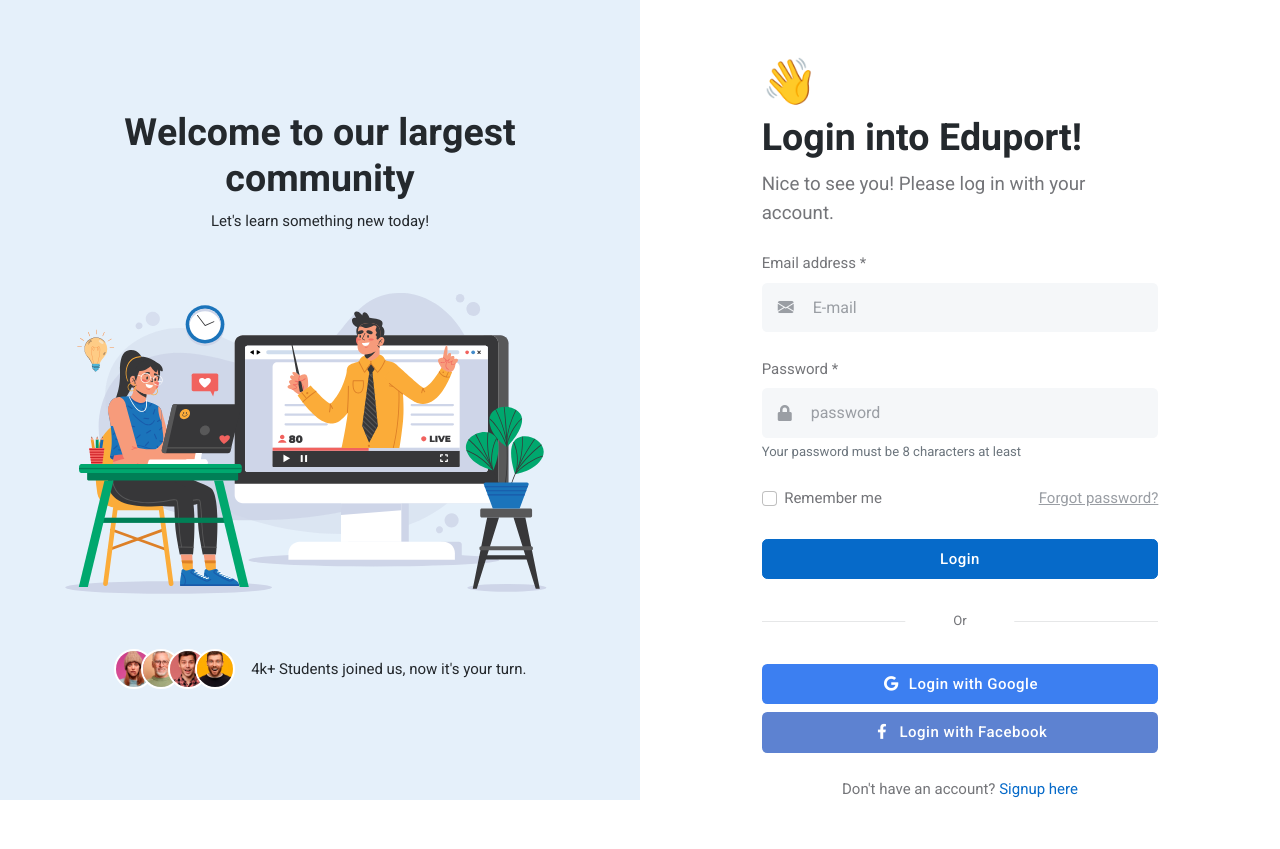
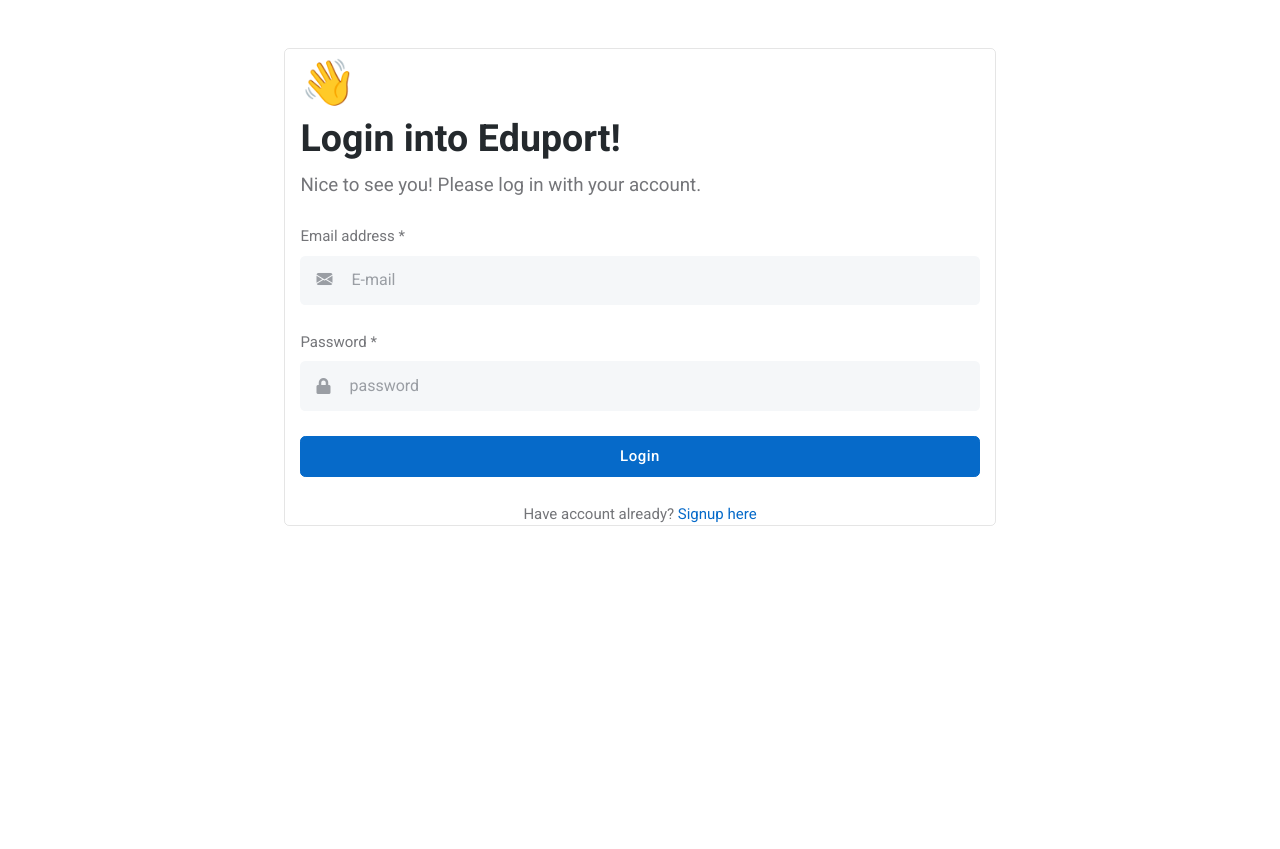
Before and after one commit to rithsreynang/G4-Googleclass, a PHP site: page /user-signin in a window 1280 px wide. After the commit the page ends 526 px from the top, so only its background shows below. Run offline with PHP 8.4, Linux system fonts and the light colour scheme.

Commit message:
[feat] crate from sign up or create account #G4-6

```diff
--- a/authentication_router.php
+++ b/authentication_router.php
@@ -2,8 +2,9 @@
 $uri = parse_url($_SERVER['REQUEST_URI'])['path'];
 $page = "";
 $routes = [
-    '/user-signin' => 'controllers/signin/signin.controller.php',
-    '/user-signup' => 'controllers/signup/signup.controller.php',
+    '/user-signin' => 'controllers/authentication/signin.controller.php',
+    '/user-signup' => 'controllers/authentication/signup.controller.php',
+    '/user-signout' => 'controllers/authentication/signout.controller.php',
 ];
 
 if (array_key_exists($uri, $routes)) {
--- /dev/null
+++ b/controllers/authentication/signin.controller.php
@@ -0,0 +1,2 @@
+<?php
+require "views/authentication/signin.view.php";
--- /dev/null
+++ b/controllers/authentication/signup.controller.php
@@ -0,0 +1,2 @@
+<?php
+require "views/authentication/signup.view.php";
--- a/controllers/signin/signin.controller.php
+++ /dev/null
@@ -1,3 +0,0 @@
-<?php
-
-require "views/signin/signin.view.php";
--- a/controllers/signup/signup.controller.php
+++ /dev/null
@@ -1,2 +0,0 @@
-<?php
-require "views/signup/signup.view.php";
--- /dev/null
+++ b/views/authentication/signin.view.php
@@ -0,0 +1,85 @@
+<!DOCTYPE html>
+<html lang="en">
+<head>
+	<title>E - Classroom</title>
+	<!-- Meta Tags -->
+	<meta charset="utf-8">
+	<meta name="viewport" content="width=device-width, initial-scale=1, shrink-to-fit=no">
+	<meta name="author" content="Webestica.com">
+	<meta name="description" content="Eduport- LMS, Education and Course Theme">
+	<!-- Favicon -->
+	<link rel="shortcut icon" href="assets/images/favicon.ico">
+	<!-- Google Font -->
+	<link rel="preconnect" href="https://fonts.googleapis.com">
+	<link rel="preconnect" href="https://fonts.gstatic.com" crossorigin>
+	<link rel="stylesheet" href="https://fonts.googleapis.com/css2?family=Heebo:wght@400;500;700&family=Roboto:wght@400;500;700&display=swap">
+	<!-- Plugins CSS -->
+	<link rel="stylesheet" type="text/css" href="vendor/font-awesome/css/all.min.css">
+	<link rel="stylesheet" type="text/css" href="vendor/bootstrap-icons/bootstrap-icons.css">
+	<!-- Theme CSS -->
+	<link id="style-switch" rel="stylesheet" type="text/css" href="vendor/css/style.css">
+</head>
+<body>
+<!-- **************** MAIN CONTENT START **************** -->
+<main>
+	<section class="p-0 d-flex align-items-center position-relative overflow-hidden">
+		<div class="container-fluid">
+			<div class="row">
+				<!-- Right -->
+				<div class="col-12 col-lg-10 m-auto">
+					<div class=" row my-5">
+						<div class="col-sm-10  col-xl-8 m-auto border rounded">
+							<!-- Title -->
+							<span class="mb-0 fs-1">👋</span>
+							<h1 class="fs-2">Login into Eduport!</h1>
+							<p class="lead mb-4">Nice to see you! Please log in with your account.</p>
+							<!-- Form START -->
+							<form action="../../\controllers\authentication\check_login.controller.php" method='POST'>
+								<!-- Email -->
+								<div class="mb-4">
+									<label for="exampleInputEmail1" class="form-label">Email address *</label>
+									<div class="input-group input-group-lg">
+										<span class="input-group-text bg-light rounded-start border-0 text-secondary px-3"><i class="bi bi-envelope-fill"></i></span>
+										<input type="email" class="form-control border-0 bg-light rounded-end ps-1" placeholder="E-mail" id="exampleInputEmail1" name='email'>
+									</div>
+								</div>
+								<!-- Password -->
+								<div class="mb-4">
+									<label for="inputPassword5" class="form-label">Password *</label>
+									<div class="input-group input-group-lg">
+										<span class="input-group-text bg-light rounded-start border-0 text-secondary px-3"><i class="fas fa-lock"></i></span>
+										<input type="password" class="form-control border-0 bg-light rounded-end ps-1" placeholder="password" id="inputPassword5" name='password'>
+									</div>
+								</div>
+								<div class="align-items-center mt-0">
+									<div class="d-grid">
+										<button class="btn btn-primary mb-0" type="submit">Login</button>
+									</div>
+								</div>
+							</form>
+							<!-- Form END -->
+
+							<!-- Sign up link -->
+							<div class="mt-4 text-center">
+								<span>Have account already? <a href="/user-signup">Signup here</a></span>
+							</div>
+						</div>
+					</div> <!-- Row END -->
+				</div>
+			</div> <!-- Row END -->
+		</div>
+	</section>
+</main>
+<!-- **************** MAIN CONTENT END **************** -->
+
+<!-- Back to top -->
+<div class="back-top"><i class="bi bi-arrow-up-short position-absolute top-50 start-50 translate-middle"></i></div>
+
+<!-- Bootstrap JS -->
+<script src="vendor/bootstrap/dist/js/bootstrap.bundle.min.js"></script>
+
+<!-- Template Functions -->
+<script src="vendor/js/functions.js"></script>
+
+</body>
+</html>
--- a/views/signup/signup.view.php
+++ b/views/authentication/signup.view.php
@@ -28,11 +28,9 @@
 </head>
 
 <body>
-
 	<!-- **************** MAIN CONTENT START **************** -->
 	<main>
 		<section class="p-0 d-flex align-items-center position-relative overflow-hidden">
-
 			<div class="container-fluid">
 				<div class="row">
 					<div class="col-12  col-lg-9 m-auto">
@@ -42,9 +40,8 @@
 								<span class="mb-0 fs-1">👋</span>
 								<h1 class="fs-2 text-center">Create Account !</h1>
 								<!-- <p class="lead mb-4">Nice to see you! Please log in with your account.</p> -->
-
 								<!-- Form START -->
-								<form action="../../controllers/signup/create_user.controller.php" method="post">
+								<form action="../../controllers/authentication/create_user.controller.php" method="post">
 									<!-- Username -->
 									<div class="mb-4">
 										<label for="exampleInputEmail1" class="form-label">Username *</label>
@@ -94,7 +91,6 @@
 		</section>
 	</main>
 	<!-- **************** MAIN CONTENT END **************** -->
-
 	<!-- Back to top -->
 	<div class="back-top"><i class="bi bi-arrow-up-short position-absolute top-50 start-50 translate-middle"></i></div>
 
--- a/views/signin/signin.view.php
+++ /dev/null
@@ -1,162 +0,0 @@
-<!DOCTYPE html>
-<html lang="en">
-<head>
-	<title>Eduport - LMS, Education and Course Theme</title>
-
-	<!-- Meta Tags -->
-	<meta charset="utf-8">
-	<meta name="viewport" content="width=device-width, initial-scale=1, shrink-to-fit=no">
-	<meta name="author" content="Webestica.com">
-	<meta name="description" content="Eduport- LMS, Education and Course Theme">
-
-	<!-- Favicon -->
-	<link rel="shortcut icon" href="assets/images/favicon.ico">
-
-	<!-- Google Font -->
-	<link rel="preconnect" href="https://fonts.googleapis.com">
-	<link rel="preconnect" href="https://fonts.gstatic.com" crossorigin>
-	<link rel="stylesheet" href="https://fonts.googleapis.com/css2?family=Heebo:wght@400;500;700&family=Roboto:wght@400;500;700&display=swap">
-
-	<!-- Plugins CSS -->
-	<link rel="stylesheet" type="text/css" href="vendor/font-awesome/css/all.min.css">
-	<link rel="stylesheet" type="text/css" href="vendor/bootstrap-icons/bootstrap-icons.css">
-
-	<!-- Theme CSS -->
-	<link id="style-switch" rel="stylesheet" type="text/css" href="vendor/css/style.css">
-
-</head>
-
-<body>
-
-<!-- **************** MAIN CONTENT START **************** -->
-<main>
-	<section class="p-0 d-flex align-items-center position-relative overflow-hidden">
-
-		<div class="container-fluid">
-			<div class="row">
-				<!-- left -->
-				<div class="col-12 col-lg-6 d-md-flex align-items-center justify-content-center bg-primary bg-opacity-10 vh-lg-100">
-					<div class="p-3 p-lg-5">
-						<!-- Title -->
-						<div class="text-center">
-							<h2 class="fw-bold">Welcome to our largest community</h2>
-							<p class="mb-0 h6 fw-light">Let's learn something new today!</p>
-						</div>
-						<!-- SVG Image -->
-						<img src="assets/images/element/02.svg" class="mt-5" alt="">
-						<!-- Info -->
-						<div class="d-sm-flex mt-5 align-items-center justify-content-center">
-							<!-- Avatar group -->
-							<ul class="avatar-group mb-2 mb-sm-0">
-								<li class="avatar avatar-sm">
-									<img class="avatar-img rounded-circle" src="assets/images/avatar/01.jpg" alt="avatar">
-								</li>
-								<li class="avatar avatar-sm">
-									<img class="avatar-img rounded-circle" src="assets/images/avatar/02.jpg" alt="avatar">
-								</li>
-								<li class="avatar avatar-sm">
-									<img class="avatar-img rounded-circle" src="assets/images/avatar/03.jpg" alt="avatar">
-								</li>
-								<li class="avatar avatar-sm">
-									<img class="avatar-img rounded-circle" src="assets/images/avatar/04.jpg" alt="avatar">
-								</li>
-							</ul>
-							<!-- Content -->
-							<p class="mb-0 h6 fw-light ms-0 ms-sm-3">4k+ Students joined us, now it's your turn.</p>
-						</div>
-					</div>
-				</div>
-
-				<!-- Right -->
-				<div class="col-12 col-lg-6 m-auto">
-					<div class="row my-5">
-						<div class="col-sm-10 col-xl-8 m-auto">
-							<!-- Title -->
-							<span class="mb-0 fs-1">👋</span>
-							<h1 class="fs-2">Login into Eduport!</h1>
-							<p class="lead mb-4">Nice to see you! Please log in with your account.</p>
-
-							<!-- Form START -->
-							<form>
-								<!-- Email -->
-								<div class="mb-4">
-									<label for="exampleInputEmail1" class="form-label">Email address *</label>
-									<div class="input-group input-group-lg">
-										<span class="input-group-text bg-light rounded-start border-0 text-secondary px-3"><i class="bi bi-envelope-fill"></i></span>
-										<input type="email" class="form-control border-0 bg-light rounded-end ps-1" placeholder="E-mail" id="exampleInputEmail1">
-									</div>
-								</div>
-								<!-- Password -->
-								<div class="mb-4">
-									<label for="inputPassword5" class="form-label">Password *</label>
-									<div class="input-group input-group-lg">
-										<span class="input-group-text bg-light rounded-start border-0 text-secondary px-3"><i class="fas fa-lock"></i></span>
-										<input type="password" class="form-control border-0 bg-light rounded-end ps-1" placeholder="password" id="inputPassword5">
-									</div>
-									<div id="passwordHelpBlock" class="form-text">
-										Your password must be 8 characters at least
-									</div>
-								</div>
-								<!-- Check box -->
-								<div class="mb-4 d-flex justify-content-between mb-4">
-									<div class="form-check">
-										<input type="checkbox" class="form-check-input" id="exampleCheck1">
-										<label class="form-check-label" for="exampleCheck1">Remember me</label>
-									</div>
-									<div class="text-primary-hover">
-										<a href="forgot-password.html" class="text-secondary">
-											<u>Forgot password?</u>
-										</a>
-									</div>
-								</div>
-								<!-- Button -->
-								<div class="align-items-center mt-0">
-									<div class="d-grid">
-										<button class="btn btn-primary mb-0" type="button">Login</button>
-									</div>
-								</div>
-							</form>
-							<!-- Form END -->
-
-							<!-- Social buttons and divider -->
-							<div class="row">
-								<!-- Divider with text -->
-								<div class="position-relative my-4">
-									<hr>
-									<p class="small position-absolute top-50 start-50 translate-middle bg-body px-5">Or</p>
-								</div>
-
-								<!-- Social btn -->
-								<div class="col-xxl-6 d-grid">
-									<a href="#" class="btn bg-google mb-2 mb-xxl-0"><i class="fab fa-fw fa-google text-white me-2"></i>Login with Google</a>
-								</div>
-								<!-- Social btn -->
-								<div class="col-xxl-6 d-grid">
-									<a href="#" class="btn bg-facebook mb-0"><i class="fab fa-fw fa-facebook-f me-2"></i>Login with Facebook</a>
-								</div>
-							</div>
-
-							<!-- Sign up link -->
-							<div class="mt-4 text-center">
-								<span>Don't have an account? <a href="sign-up.html">Signup here</a></span>
-							</div>
-						</div>
-					</div> <!-- Row END -->
-				</div>
-			</div> <!-- Row END -->
-		</div>
-	</section>
-</main>
-<!-- **************** MAIN CONTENT END **************** -->
-
-<!-- Back to top -->
-<div class="back-top"><i class="bi bi-arrow-up-short position-absolute top-50 start-50 translate-middle"></i></div>
-
-<!-- Bootstrap JS -->
-<script src="vendor/bootstrap/dist/js/bootstrap.bundle.min.js"></script>
-
-<!-- Template Functions -->
-<script src="vendor/js/functions.js"></script>
-
-</body>
-</html>
```
Also changed, not shown: controllers/authentication/check_login.controller.php (added, +10 -0 lines), controllers/authentication/create_user.controller.php (renamed from controllers/signup/create_user.controller.php, +6 -3 lines), models/signin.model.php (added, +21 -0 lines).
